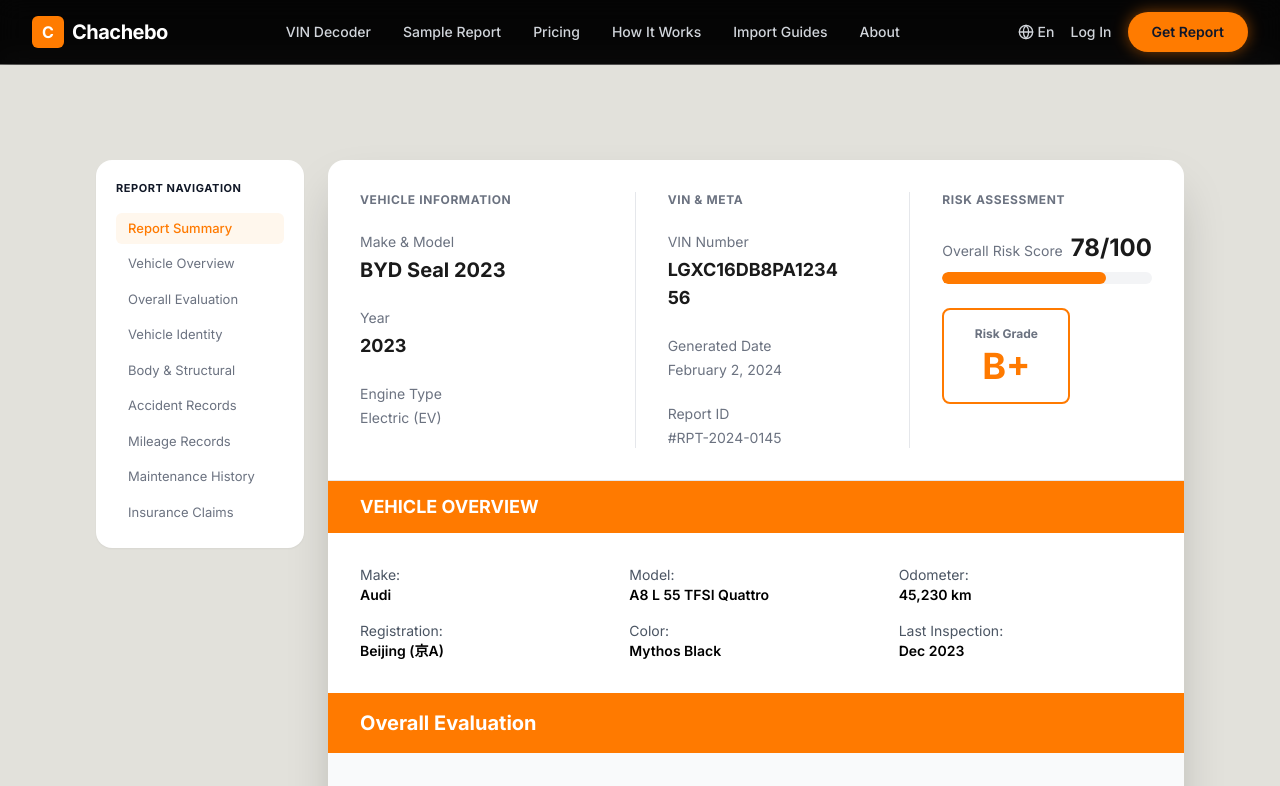
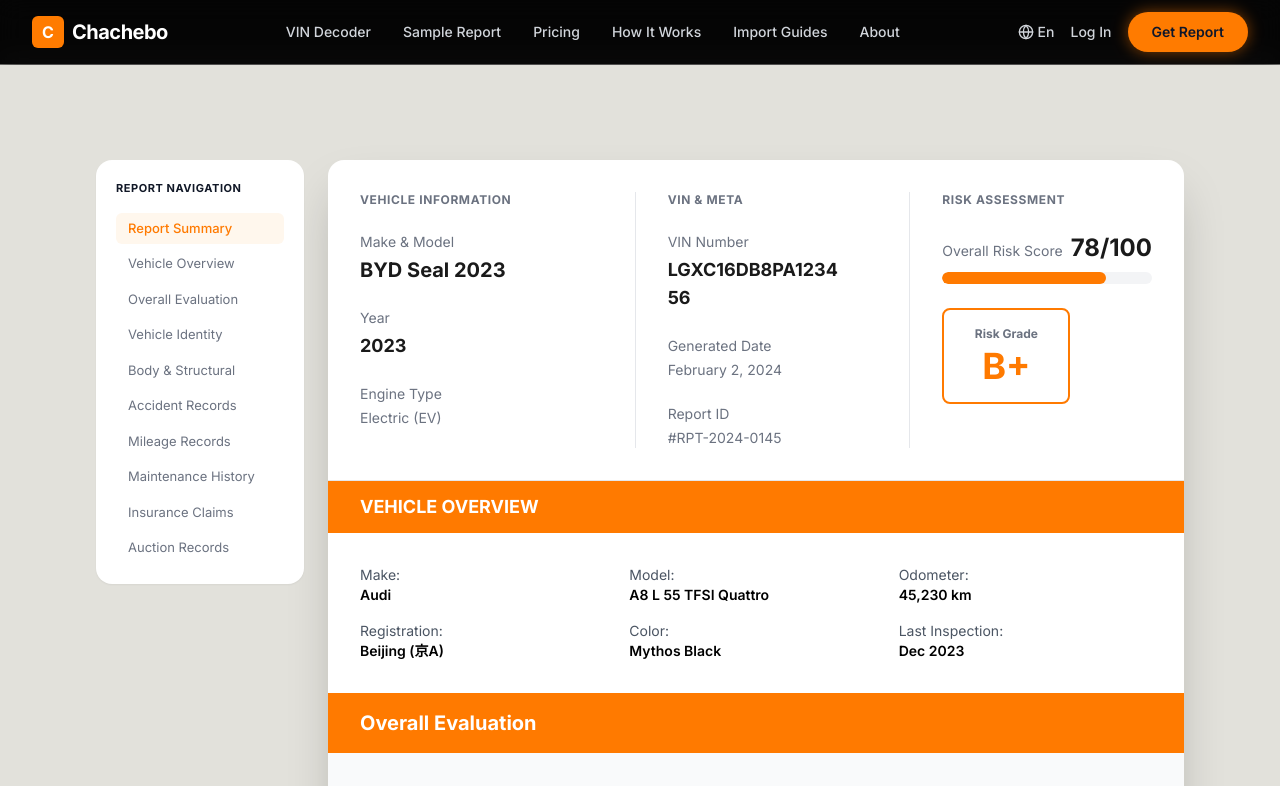
Before and after one commit to M4H1-4B1R/chachebo-landing, a Next.js app: page /sample-report in a window 1280 px wide. Shown: the top 786 px of the page. Built offline with nearby package versions, Linux system fonts and the light colour scheme.

Commit message:
added auction records section

```diff
--- a/app/sample-report/page.tsx
+++ b/app/sample-report/page.tsx
@@ -2,7 +2,13 @@
 import { Footer } from "@/components/layout/Footer";
 import { ReportNavigation } from "@/components/sample-report/ReportNavigation";
 import { Button } from "@/components/ui/button";
-import { CheckCircle2, Shield, FileCheck, CircleAlert } from "lucide-react";
+import {
+  CheckCircle2,
+  Shield,
+  FileCheck,
+  CircleAlert,
+  CircleCheck,
+} from "lucide-react";
 import Image from "next/image";
 
 export default function SampleReportPage() {
@@ -1042,6 +1048,24 @@
                 </div>
               </div>
 
+              {/* Auction records section */}
+              <div id="auction-records" className="bg-white scroll-mt-28">
+                <div className="bg-[#FF7A00] text-white px-8 py-4">
+                  <h2 className="font-bold text-xl">Auction Records</h2>
+                </div>
+                <div className="flex p-20 flex-col items-center justify-center">
+                  <CircleCheck className="w-20 h-20 text-green-400 mb-4 bg-green-200/40 rounded-full p-3 animate-pulse" />
+                  <h2 className="text-[#1a1a1a] font-bold text-center capitalize text-lg text-nowrap">
+                    no auction records found
+                  </h2>
+                  <p className="text-[#1a1a1a] text-sm text-center mt-2">
+                    This vehicle has never been listed in salvage
+                    <br /> auctions or disposal programs. It remains in private
+                    <br /> ownership with clean title
+                  </p>
+                </div>
+              </div>
+
               {/* CTA Footer Section */}
               <div className="mt-12 bg-[#1A1A1A] rounded-2xl p-8 md:p-12 text-center">
                 <h2 className="text-2xl md:text-3xl font-bold text-white mb-4">
--- a/components/sample-report/ReportNavigation.tsx
+++ b/components/sample-report/ReportNavigation.tsx
@@ -12,6 +12,7 @@
   { label: "Mileage Records", id: "mileage-records" },
   { label: "Maintenance History", id: "maintenance-history" },
   { label: "Insurance Claims", id: "insurance-claims" },
+  { label: "Auction Records", id: "auction-records" },
 ];
 
 export function ReportNavigation() {
```
